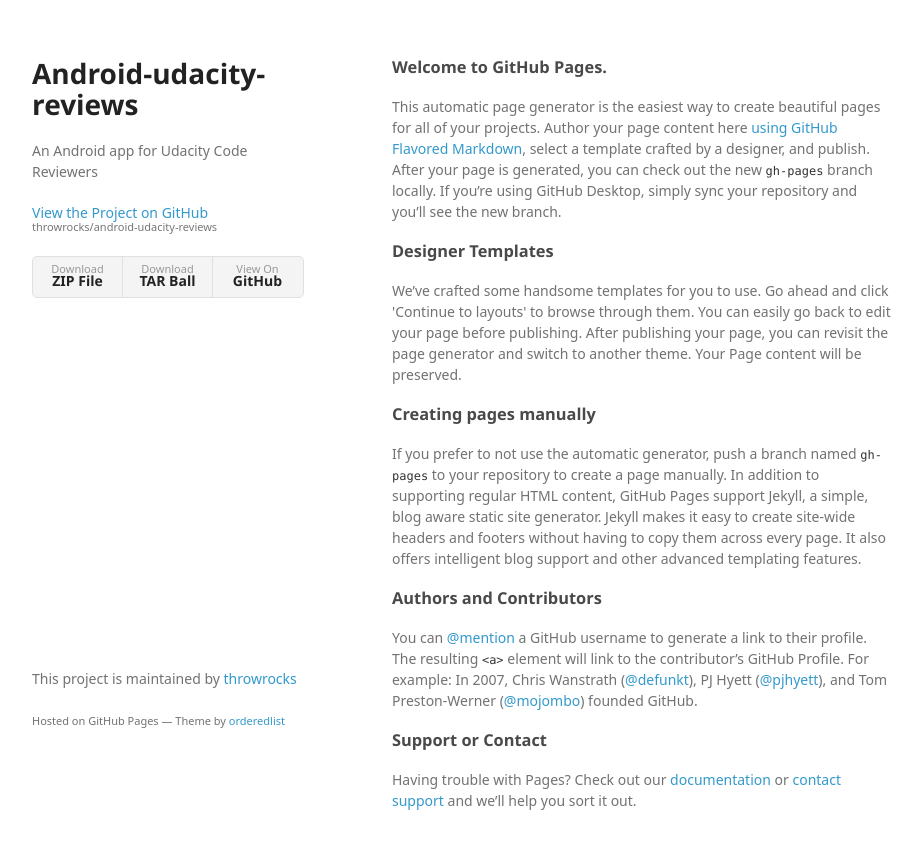
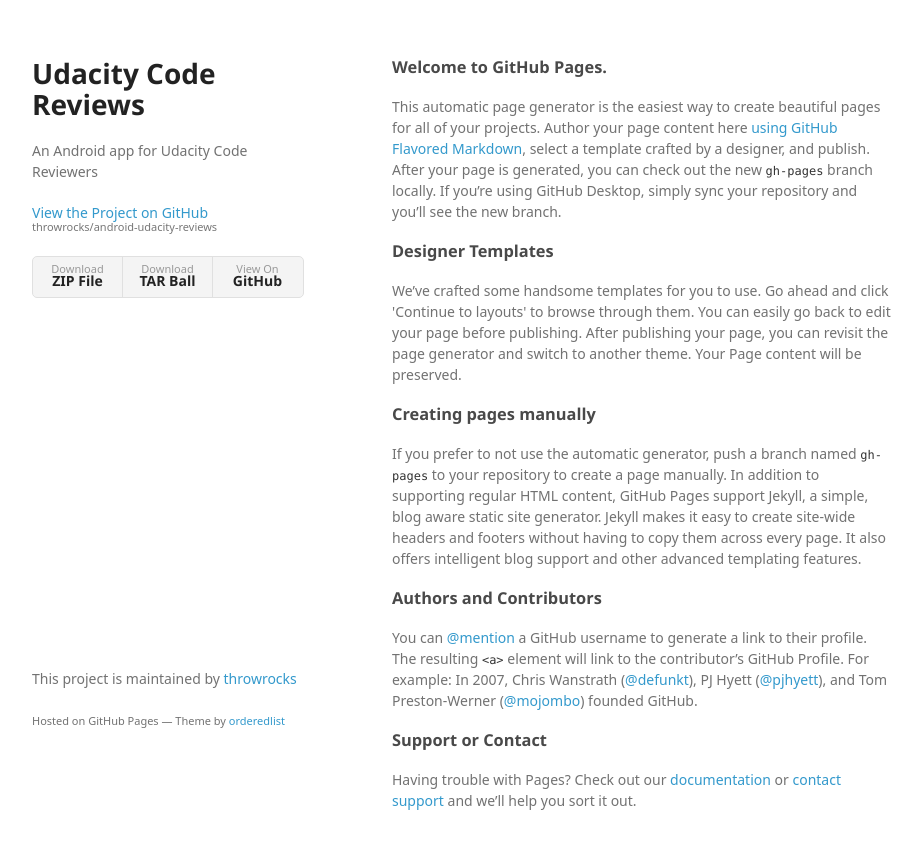
Before and after one commit to throwrocks/android-udacity-reviews, a plain HTML site: page index.html in a window 1280 px wide. Shown: the whole page, without its empty margins (178-1100 px from the left). Drawn offline with Linux system fonts and the light colour scheme; a web font is replaced by a local one.

Commit message:
Update index.html

```diff
--- a/index.html
+++ b/index.html
@@ -3,7 +3,7 @@
   <head>
     <meta charset="utf-8">
     <meta http-equiv="X-UA-Compatible" content="chrome=1">
-    <title>Android-udacity-reviews by throwrocks</title>
+    <title>Android Udacity Reviews by Jose</title>
 
     <link rel="stylesheet" href="stylesheets/styles.css">
     <link rel="stylesheet" href="stylesheets/github-light.css">
@@ -15,7 +15,7 @@
   <body>
     <div class="wrapper">
       <header>
-        <h1>Android-udacity-reviews</h1>
+        <h1>Udacity Code Reviews</h1>
         <p>An Android app for Udacity Code Reviewers</p>
 
         <p class="view"><a href="https://github.com/throwrocks/android-udacity-reviews">View the Project on GitHub <small>throwrocks/android-udacity-reviews</small></a></p>
```
